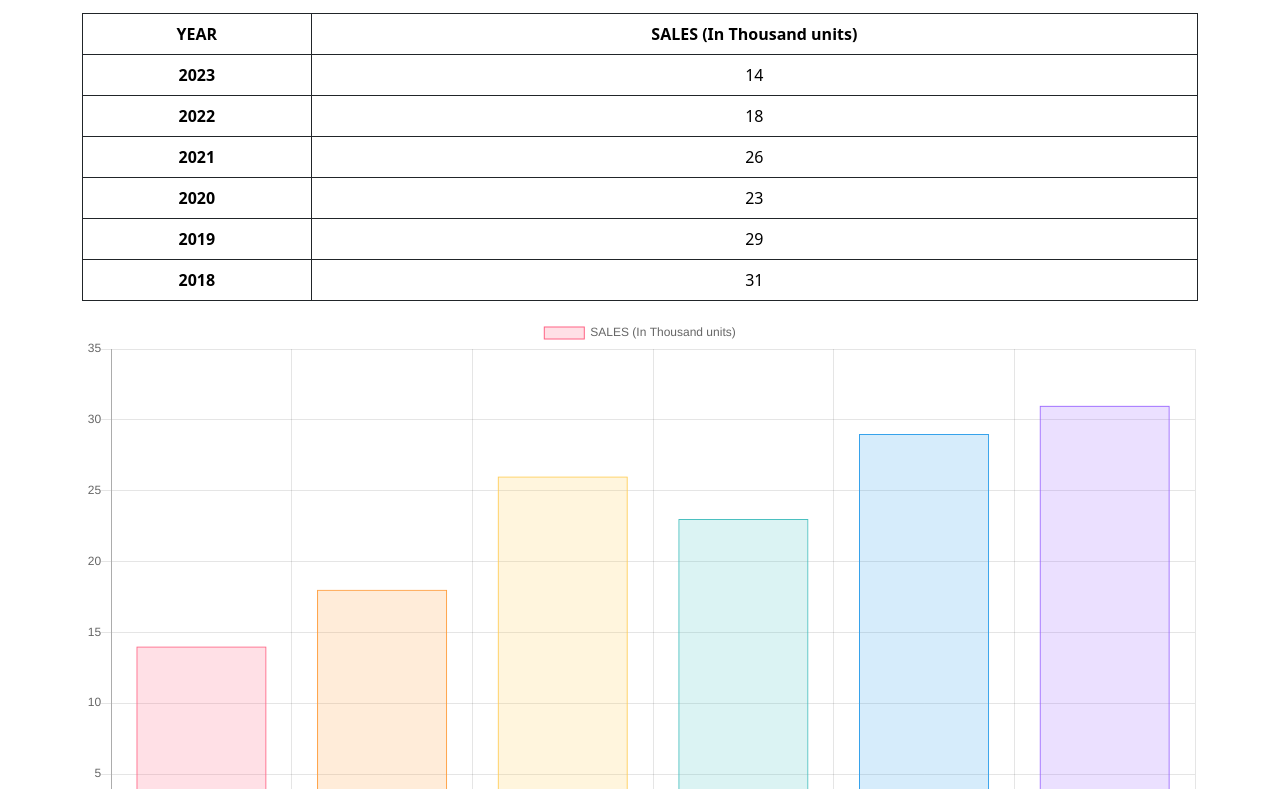
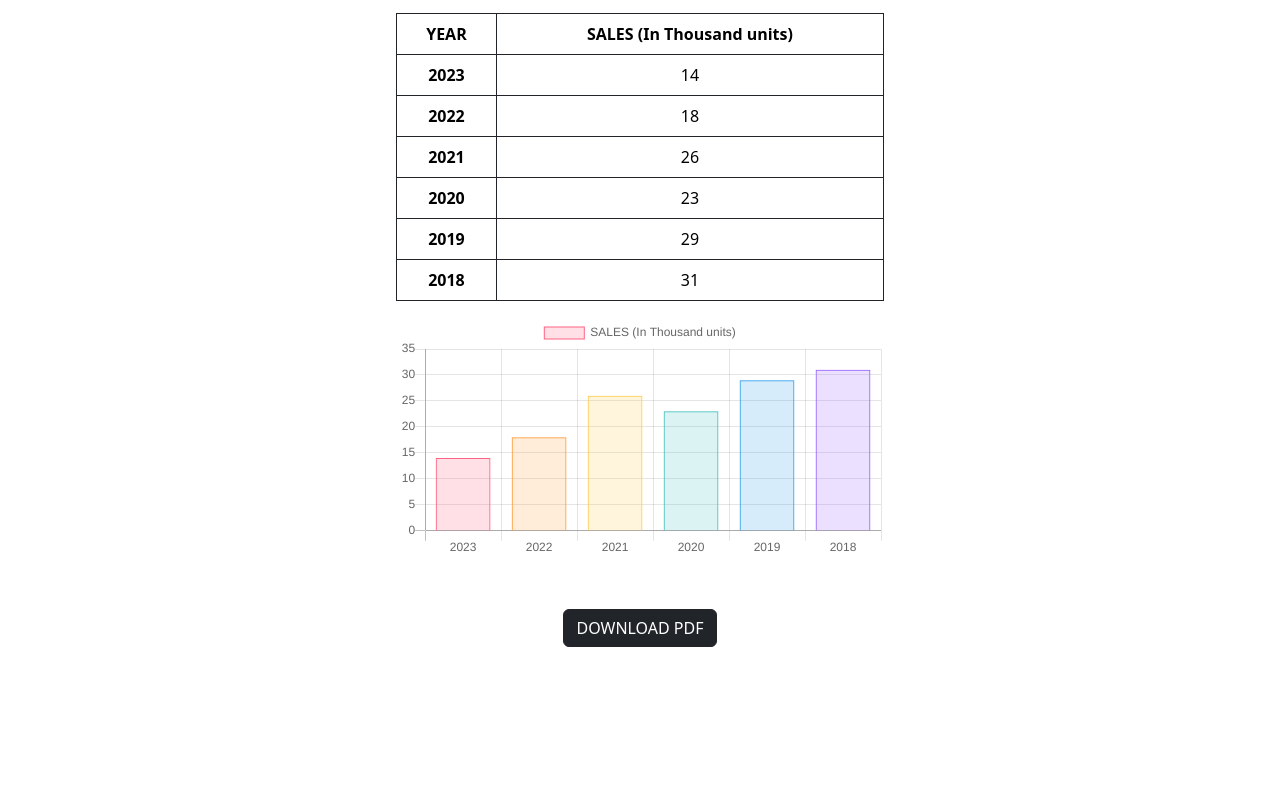
Before and after one commit to parthdavesar/Chart-Analytics-with-pdf, a plain HTML site: page index.html in a window 1280 px wide. Shown: the part 93-882 px from the top of the page. After the commit the page ends 800 px from the top, so only its background shows below. Drawn offline with nearby package versions, Linux system fonts and the light colour scheme.

Commit message:
Update index.html

```diff
--- a/index.html
+++ b/index.html
@@ -6,7 +6,7 @@
 <script src="https://cdnjs.cloudflare.com/ajax/libs/html2pdf.js/0.10.1/html2pdf.bundle.min.js" integrity="sha512-GsLlZN/3F2ErC5ifS5QtgpiJtWd43JWSuIgh7mbzZ8zBps+dvLusV+eNQATqgA/HdeKFVgA5v3S/cIrLF7QnIg==" crossorigin="anonymous" referrerpolicy="no-referrer"></script>
 </head>
 <body>
-  <div id="Analysis"class="container text-center mt-2">
+  <div id="Analysis" class="container text-center mt-2" style="width: 40vw">
     <h1 class="alert alert-primary">Graph Analytics</h1>
       <table class="table table-bordered border-dark">
       <thead>
```
